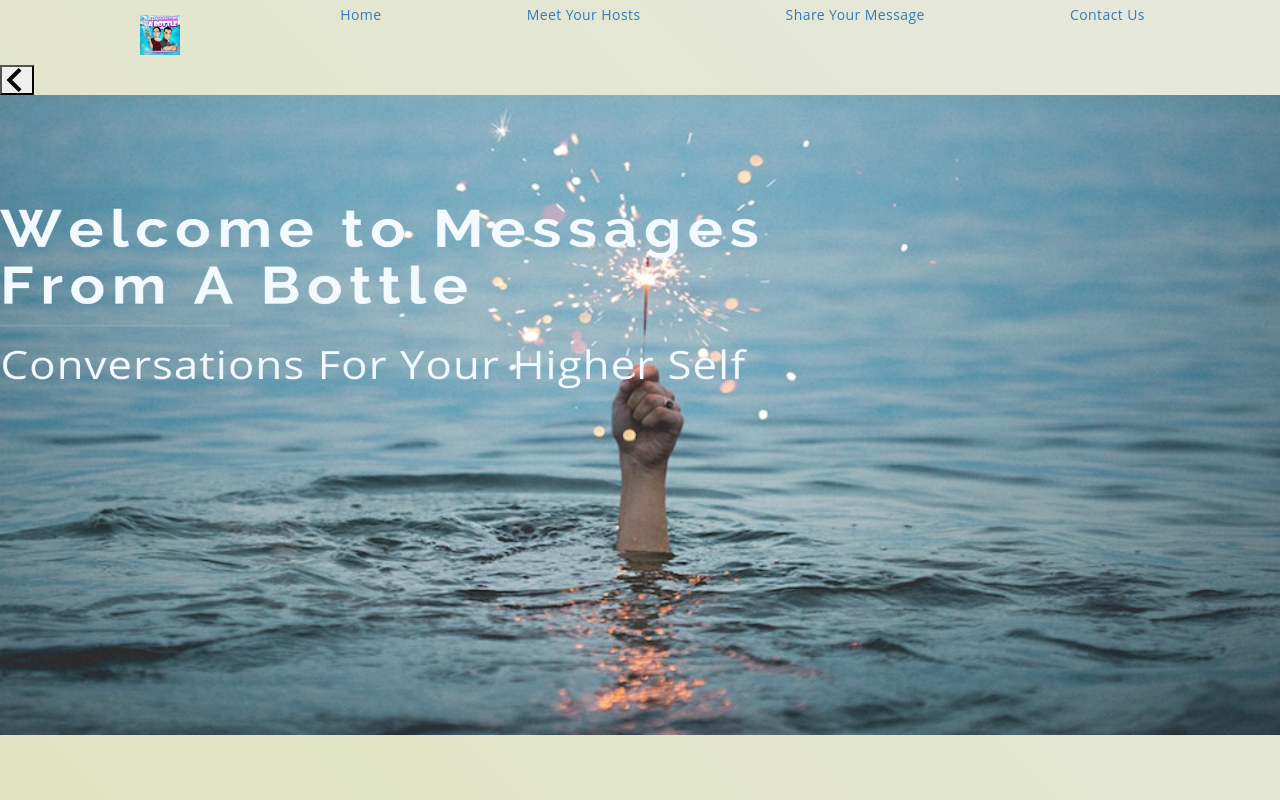
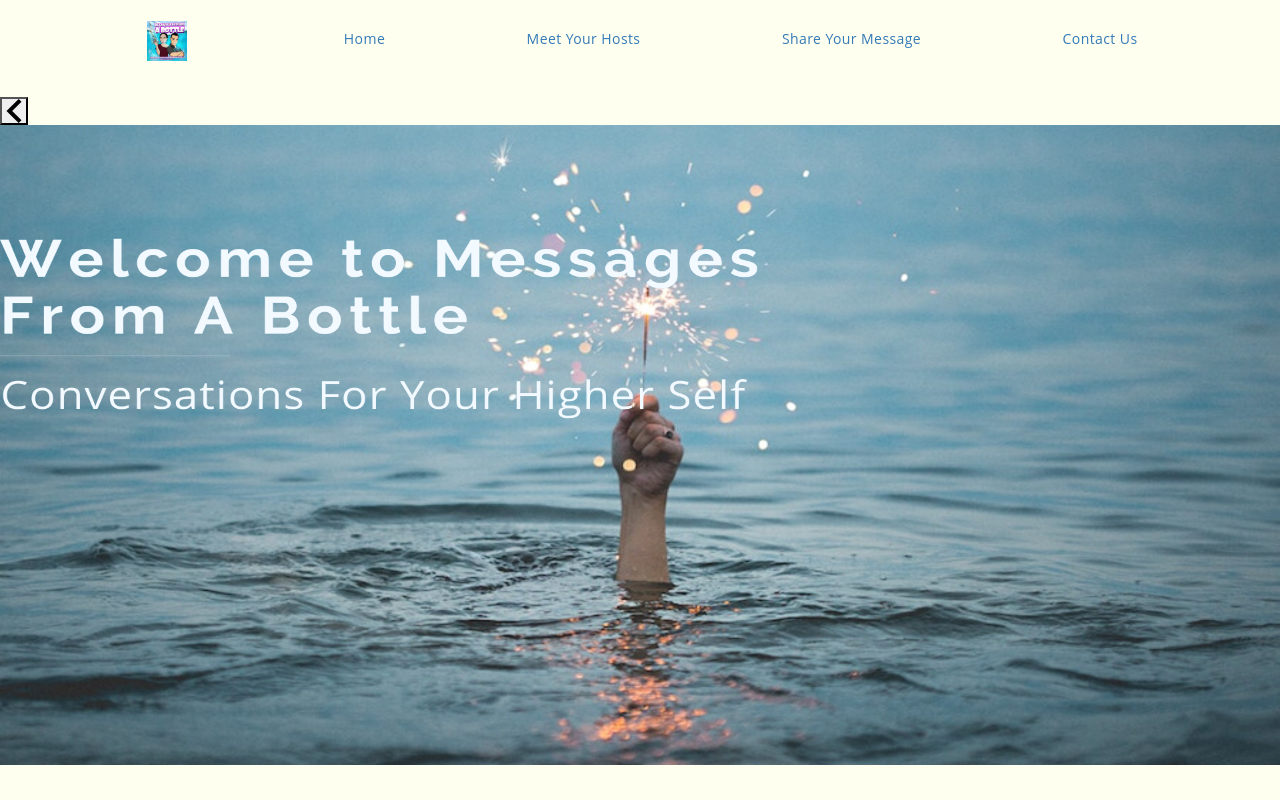
Before and after one commit to lerenah/messagesfromabottle, a React (Create React App) app in the folder client/: page / in a window 1280 px wide. Shown: the top 800 px of the page. Built offline with nearby package versions, Linux system fonts and the light colour scheme; no server answers.

Commit message:
changes navbar

```diff
--- a/client/src/App.css
+++ b/client/src/App.css
@@ -1,16 +1,18 @@
 * {
+  box-sizing: border-box;
+  margin: 0;
+  padding: 0px;
   box-sizing: border-box;
 }
 
 body {
   font-family: 'Open Sans', arial, sans-serif;
   padding-bottom: 56px;
-  margin: 0;
   height: 100vh;
   width: 100vw;
-  background: linear-gradient(45deg, #e0e4c2, #e5e7dbf5);
+  background-color: #fffff0;
   background-attachment: fixed;
-  color: #1b0505;
+  color: #40403c;
   letter-spacing: 0.03em;
 }
 
--- a/client/src/components/layout/Navbar.js
+++ b/client/src/components/layout/Navbar.js
@@ -1,8 +1,8 @@
 import React from 'react';
-import { Nav } from 'react-bootstrap';
+import { Nav, Navbar } from 'react-bootstrap';
 
-const Navbar = () => (
-  <Nav
+const NavBar = () => (
+  <Navbar
     activeKey='/'
     onSelect={selectedKey => console.log(`selected ${selectedKey}`)}
     className='justify-content-between'
@@ -11,6 +11,7 @@ const Navbar = () => (
       <a
         className='navbar-brand mb-4'
         href='https://podcasts.apple.com/us/podcast/messages-from-a-bottle-podcast/id1340730783'
+        target='_blank'
       >
         <img
           src='assets/cropped-MFAB-final-art-cover.jpg'
@@ -41,7 +42,7 @@ const Navbar = () => (
         Contact Us
       </Nav.Link>
     </Nav.Item>
-  </Nav>
+  </Navbar>
 );
 
-export default Navbar;
+export default NavBar;
```
